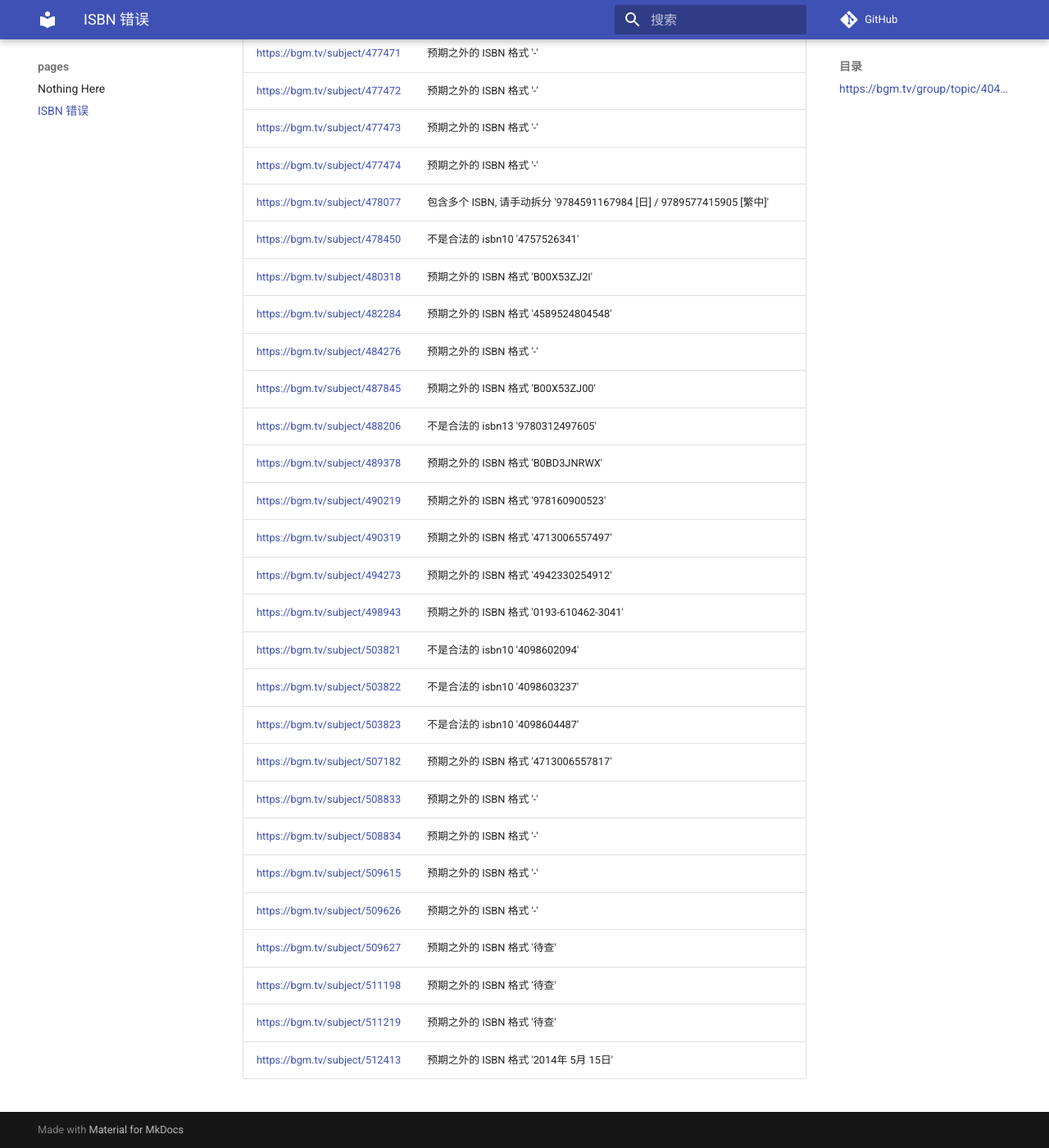
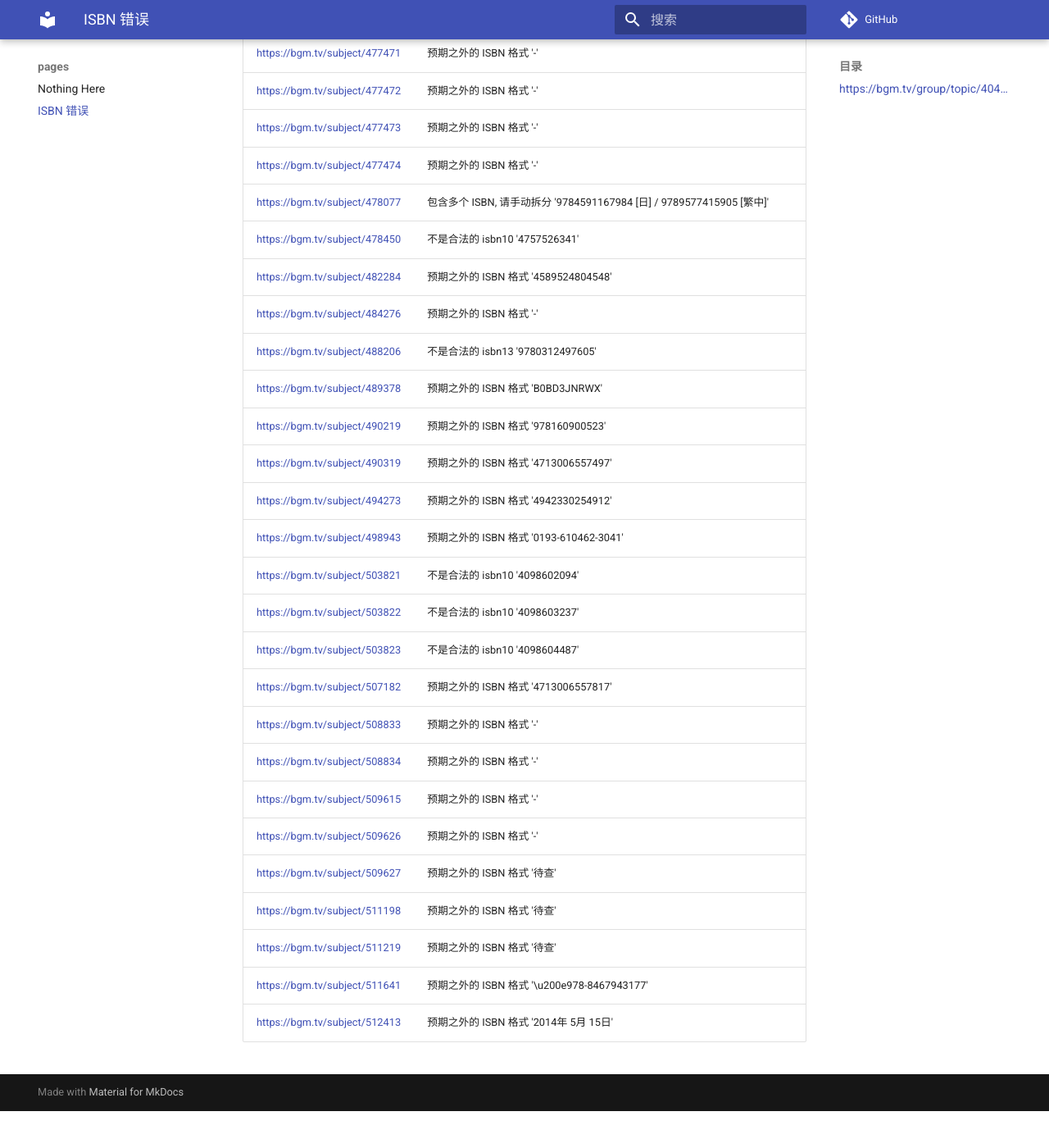
Before and after one commit to trim21/bangumi-pages, an MkDocs documentation site: the page built from docs/isbn.md, in a window 1280 px wide and 1400 px high, scrolled down 9026 px. Shown: the whole window at 82% size. Built offline with MkDocs 1.6.1 and Material for MkDocs 9.7.7, drawn with Linux system fonts in a browser that asks for light colours; comment, search, counter and statistics services are not loaded; after the commit the page ends 10381 px from its top, so only the background shows below that.

Commit message:
update isbn.md

```diff
--- a/docs/isbn.md
+++ b/docs/isbn.md
@@ -203,10 +203,8 @@ total 220
 | <https://bgm.tv/subject/477474> | 预期之外的 ISBN 格式 '-' |
 | <https://bgm.tv/subject/478077> | 包含多个 ISBN, 请手动拆分 '9784591167984 [日] / 9789577415905 [繁中]' |
 | <https://bgm.tv/subject/478450> | 不是合法的 isbn10 '4757526341' |
-| <https://bgm.tv/subject/480318> | 预期之外的 ISBN 格式 'B00X53ZJ2I' |
 | <https://bgm.tv/subject/482284> | 预期之外的 ISBN 格式 '4589524804548' |
 | <https://bgm.tv/subject/484276> | 预期之外的 ISBN 格式 '-' |
-| <https://bgm.tv/subject/487845> | 预期之外的 ISBN 格式 'B00X53ZJ00' |
 | <https://bgm.tv/subject/488206> | 不是合法的 isbn13 '9780312497605' |
 | <https://bgm.tv/subject/489378> | 预期之外的 ISBN 格式 'B0BD3JNRWX' |
 | <https://bgm.tv/subject/490219> | 预期之外的 ISBN 格式 '978160900523' |
@@ -224,4 +222,5 @@ total 220
 | <https://bgm.tv/subject/509627> | 预期之外的 ISBN 格式 '待查' |
 | <https://bgm.tv/subject/511198> | 预期之外的 ISBN 格式 '待查' |
 | <https://bgm.tv/subject/511219> | 预期之外的 ISBN 格式 '待查' |
+| <https://bgm.tv/subject/511641> | 预期之外的 ISBN 格式 '\u200e978-8467943177' |
 | <https://bgm.tv/subject/512413> | 预期之外的 ISBN 格式 '2014年 5月 15日' |
```
Also changed, not shown: other parts of docs/isbn.md (+1 -1 lines).
